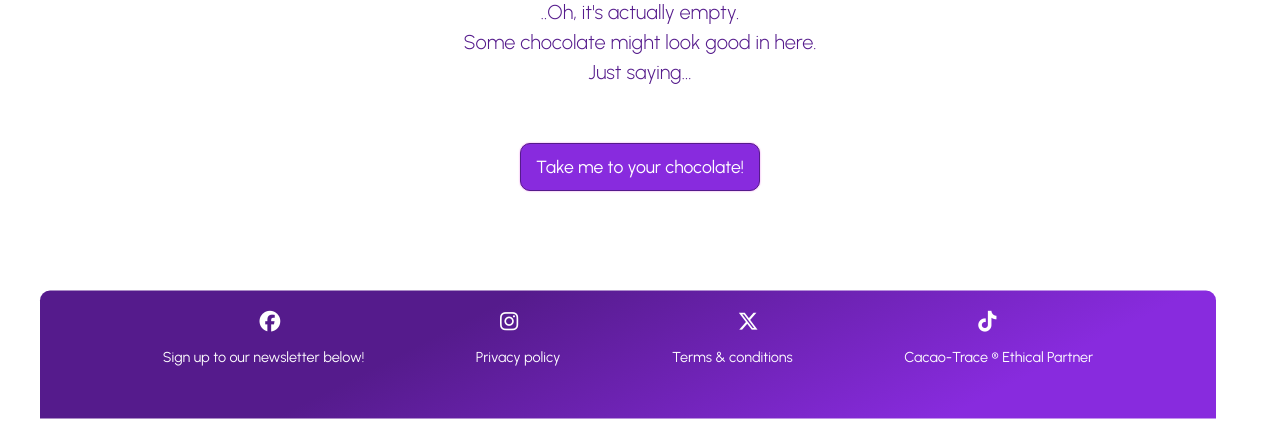
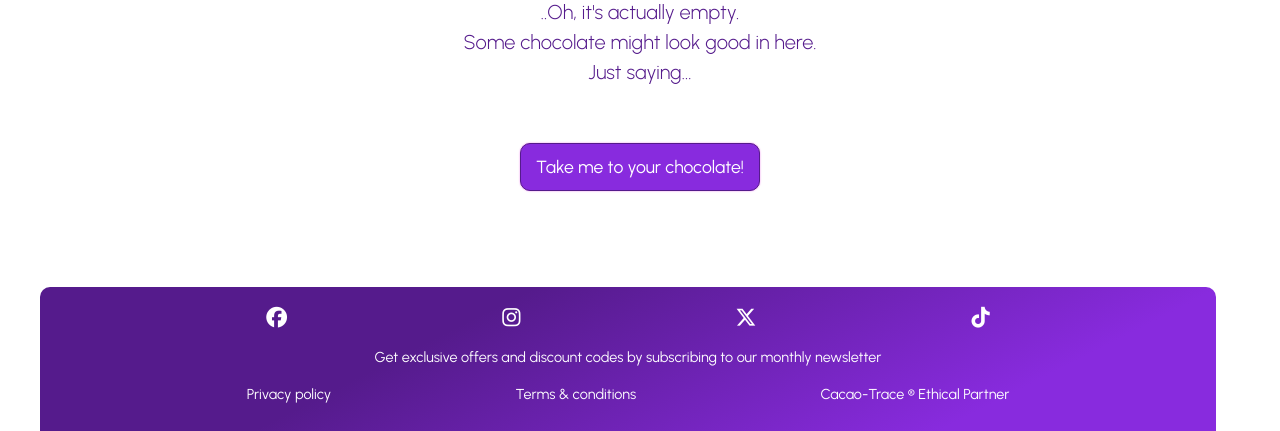
Before and after one commit to DannyGilligan/chocelegance-resubmission, a Django app: page /cart/ in a window 1280 px wide. Shown: the part 381-812 px from the top of the page. Run offline with Django 3.2, Linux system fonts and the light colour scheme; some libraries are stand-ins or nearby versions.

Commit message:
Adjust layout of footer in base.html

```diff
--- a/static/css/base.css
+++ b/static/css/base.css
@@ -182,9 +182,11 @@ https://www.geeksforgeeks.org/how-to-create-fade-in-effect-on-page-load-using-cs
     border-top-left-radius: 10px;
     border-top-right-radius: 10px;
     color: white;
-    height: 8rem;
+    height: 9rem;
     padding-top: .3rem;
     margin-top: 6rem !important;
+    padding-left: .7rem;
+    padding-right: .7rem;
 }
 
 .footer-content {
@@ -192,7 +194,7 @@ https://www.geeksforgeeks.org/how-to-create-fade-in-effect-on-page-load-using-cs
     padding-right: .7rem;
     width: 100%;
     display: flex;
-    justify-content: space-between;
+    justify-content: space-around;
 }
 
 
@@ -211,6 +213,11 @@ https://www.geeksforgeeks.org/how-to-create-fade-in-effect-on-page-load-using-cs
     color: white;
     box-shadow: 0 0px 25px #ed82ed;
     text-decoration: none;
+}
+
+.footer-newsletter {
+    margin-left: auto;
+    margin-right: auto;
 }
 
 
@@ -1372,6 +1379,10 @@ https://www.geeksforgeeks.org/how-to-create-fade-in-effect-on-page-load-using-cs
         font-size: .8rem;
         justify-content: space-evenly;
     }
+
+    .footer-newsletter {
+        font-size: .8rem;
+    }
 }
 
 /* Media Query with min-width at 642px */
@@ -1516,6 +1527,10 @@ https://www.geeksforgeeks.org/how-to-create-fade-in-effect-on-page-load-using-cs
     .footer-content {
         font-size: .9rem;
     }
+
+    .footer-newsletter {
+        font-size: .9rem;
+    }
 }
 
 @media (min-width: 1100px) {
--- a/templates/base.html
+++ b/templates/base.html
@@ -221,7 +221,7 @@
   <!-- Footer -->
   <footer class="footer mt-5">
 
-    <div class="footer-socials">
+    <section class="footer-socials">
 
       <a class="text-white" href="https://wwww.facebook.com" rel="nofollow" target="_blank"
         aria-label="visit our Facebook page"><i class="fa-brands fa-facebook"></i></a>
@@ -235,15 +235,20 @@
       <a class="text-white" href="https://www.tiktok.com" rel="nofollow" target="_blank"
         aria-label="visit our Tiktok page"><i class="fa-brands fa-tiktok"></i></a>
 
-    </div>
+    </section>
 
-    <div class="footer-content">
 
-      <div class="newsletter-signup">
+
+    <section class="footer-newsletter mx-auto text-center mt-1">
+      <div class="mx-auto">
         <p>
-          Sign up to our newsletter below!
+          Get exclusive offers and discount codes by subscribing to our monthly newsletter
         </p>
       </div>
+           <!-- Mailchimp signup form here -->
+    </section>
+
+    <section class="footer-content">
 
       <div>
         <a class="text-white" href="{% url 'privacy' %}"
@@ -266,22 +271,9 @@
         </a>
       </div>
 
-    </div>
+    </section>
 
 
-    <!-- <p class="float-end">
-      </p>
-
-      <p>&copy; 2024 Chocelegance B.V. &middot;
-        <a class="" href="">Privacy
-        </a> &middot;
-        <a class="" href="">Terms
-        </a> Follow us on
-        <a class="text-white" href="https://wwww.facebook.com"
-        rel="nofollow"
-        target="_blank"
-        aria-label="go to three oaks facebook page (opens in new window)">Facebook</a>
-      </p> -->
   </footer>
 
   <!-- Block for additional JS when required -->
```
